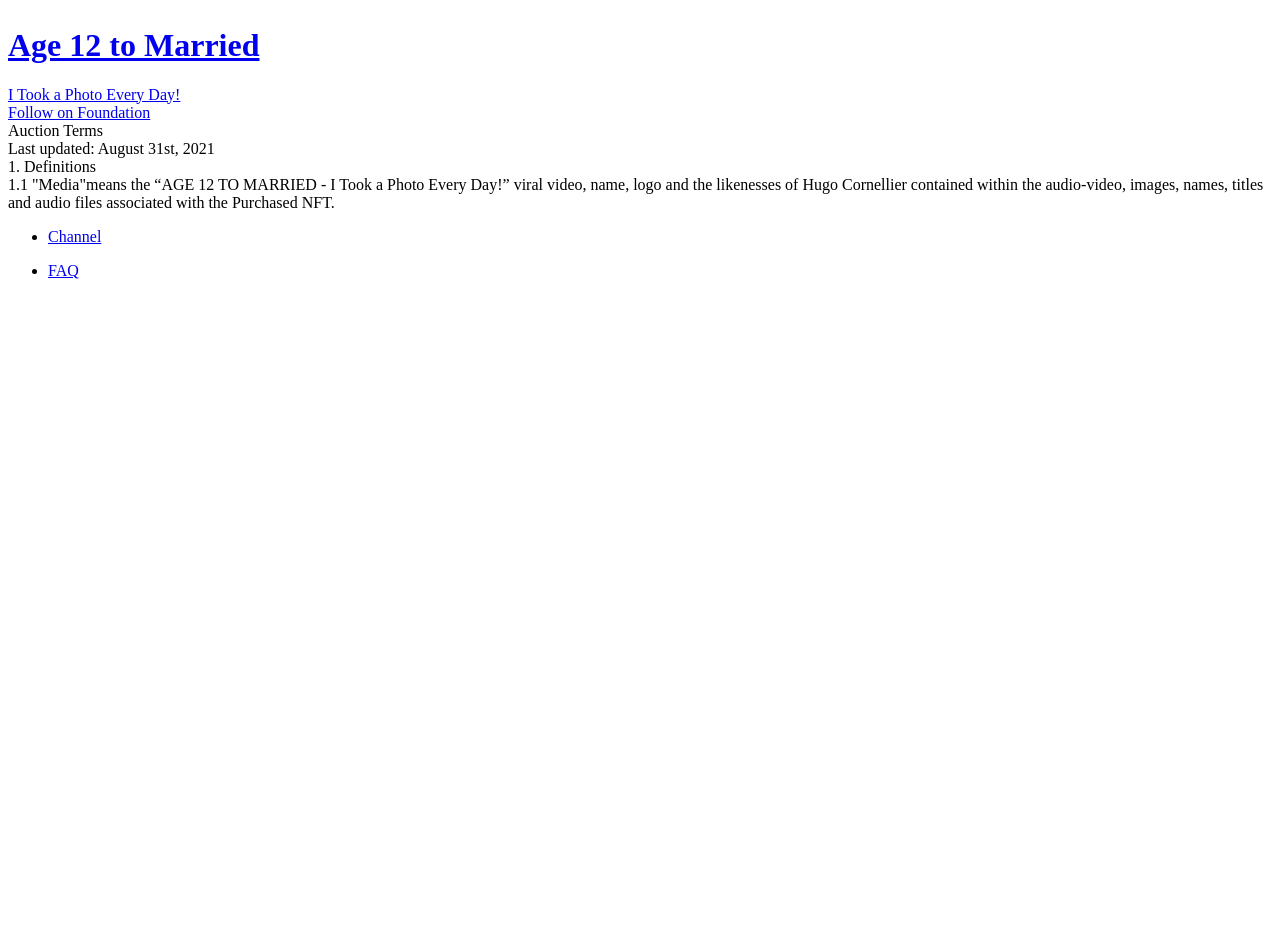
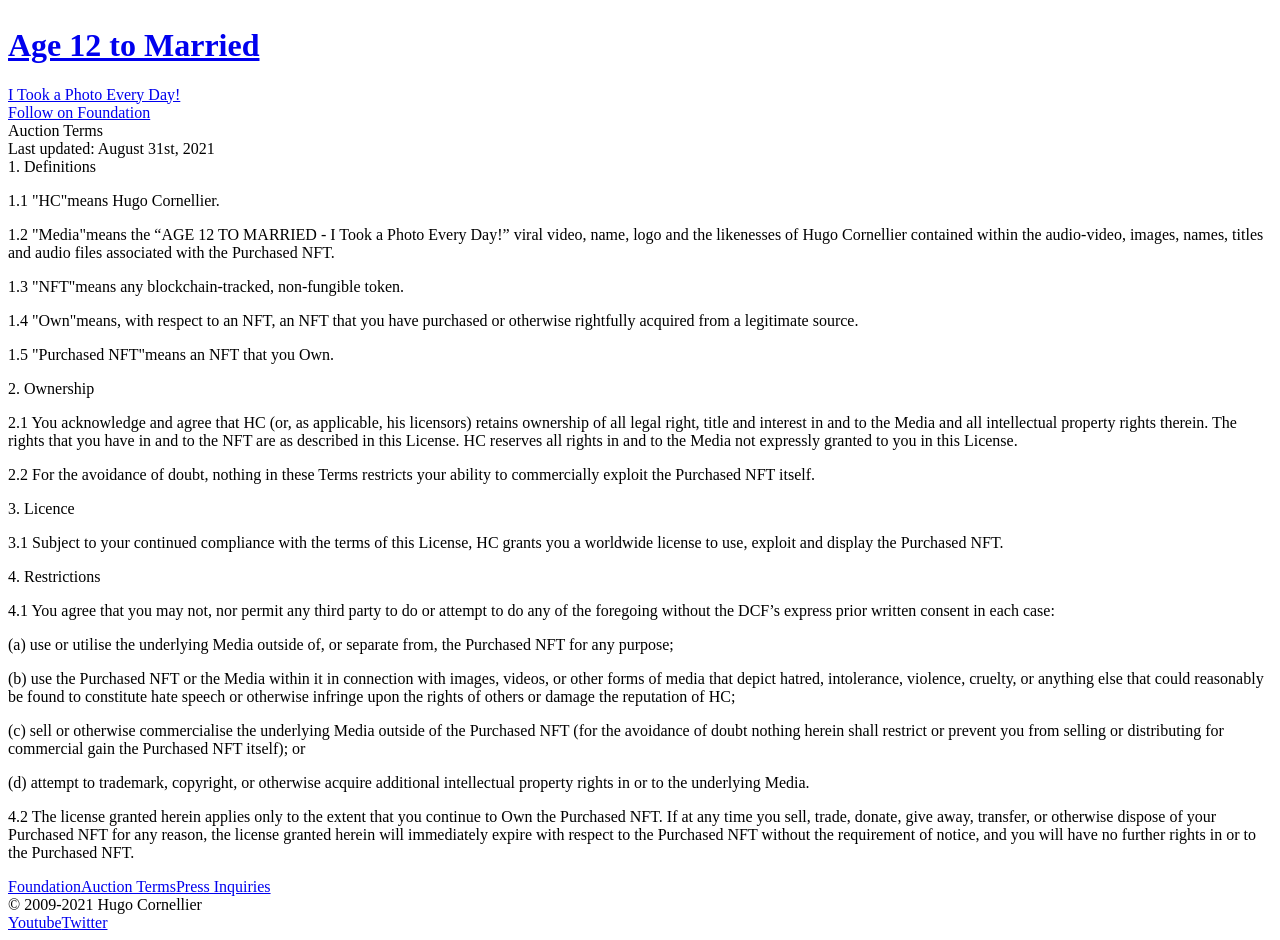
Before and after one commit to ScienceMoo/tailwind-website, a Next.js app: page /auctionTerms in a window 1280 px wide. Shown: the part 800-1740 px from the top of the page. Before the commit the page ends 1096 px from the top, so only its background shows below. Built offline with nearby package versions, Linux system fonts and the light colour scheme.

Commit message:
update auction terms

```diff
--- a/pages/_app.js
+++ b/pages/_app.js
@@ -1,7 +1,13 @@
-import 'tailwindcss/tailwind.css'
+import "tailwindcss/tailwind.css";
+import Header from "./header";
 
 function MyApp({ Component, pageProps }) {
-  return <Component {...pageProps} />
+  return (
+    <>
+      <Header />
+      <Component {...pageProps} />
+    </>
+  );
 }
 
-export default MyApp
+export default MyApp;
--- a/pages/auctionTerms.js
+++ b/pages/auctionTerms.js
@@ -1,5 +1,5 @@
 import Head from "next/head";
-import Header from "./header";
+import Footer from "./footer";
 
 export default function AuctionTerms() {
   return (
@@ -9,59 +9,159 @@ export default function AuctionTerms() {
         <link rel="icon" href="/favicon.ico" />
       </Head>
 
-      <main className="flex flex-col justify-start items-start w-full flex-1 text-center">
-        <Header />
-
-        <div className="border-b-2 pb-4 mb-4 mt-4">
-          <div className="text-4xl">Auction Terms</div>
-          <div>Last updated: August 31st, 2021</div>
+      <main className="flex flex-col justify-start items-start w-full flex-1">
+        <div className="w-full pb-2 mb-4 mt-4">
+          <div className="text-3xl">Auction Terms</div>
+          <div className="text-sm">Last updated: August 31st, 2021</div>
         </div>
 
-        <div className="text-3xl font-bold">1. Definitions</div>
+        <div className="text-2xl font-bold mb-4 mt-2">1. Definitions</div>
 
-        <div>
-          <span className="pl-4 text-md mt-2 font-bold text-left">
-            1.1 "Media"
+        <div className="pl-4">
+          <p className="mb-1">
+            <span className="text-sm mt-2 font-bold text-left">1.1 "HC"</span>
+            <span className="text-sm mt-2 text-left">
+              means Hugo Cornellier.
             </span>
-          <span className="pl-4 text-md mt-2 text-left">
+          </p>
+
+          <p className="mb-1">
+            <span className="text-sm mt-2 font-bold text-left">
+              1.2 "Media"
+            </span>
+            <span className="text-sm mt-2 text-left">
               means the “AGE 12 TO MARRIED - I Took a Photo Every Day!” viral
               video, name, logo and the likenesses of Hugo Cornellier contained
               within the audio-video, images, names, titles and audio files
               associated with the Purchased NFT.
             </span>
+          </p>
+
+          <p className="mb-1">
+            <span className="text-sm mt-2 font-bold text-left">1.3 "NFT"</span>
+            <span className="text-sm mt-2 text-left">
+              means any blockchain-tracked, non-fungible token.
+            </span>
+          </p>
+
+          <p className="mb-1">
+            <span className="text-sm mt-2 font-bold text-left">1.4 "Own"</span>
+            <span className="text-sm mt-2 text-left">
+              means, with respect to an NFT, an NFT that you have purchased or
+              otherwise rightfully acquired from a legitimate source.
+            </span>
+          </p>
+
+          <p className="mb-1">
+            <span className="text-sm mt-2 font-bold text-left">
+              1.5 "Purchased NFT"
+            </span>
+            <span className="text-sm mt-2 text-left">
+              means an NFT that you Own.
+            </span>
+          </p>
         </div>
+
+        <div className="text-2xl font-bold mb-4 mt-6">2. Ownership</div>
+
+        <div className="pl-4">
+          <p>
+            <span className="text-sm mt-2 font-bold text-left">2.1 </span>
+            <span className="text-sm mt-2 text-left">
+              You acknowledge and agree that HC (or, as applicable, his
+              licensors) retains ownership of all legal right, title and
+              interest in and to the Media and all intellectual property rights
+              therein. The rights that you have in and to the NFT are as
+              described in this License. HC reserves all rights in and to the
+              Media not expressly granted to you in this License.
+            </span>
+          </p>
+
+          <p>
+            <span className="text-sm mt-2 font-bold text-left">2.2 </span>
+            <span className="text-sm mt-2 text-left">
+              For the avoidance of doubt, nothing in these Terms restricts your
+              ability to commercially exploit the Purchased NFT itself.
+            </span>
+          </p>
+        </div>
+
+        <div className="text-2xl font-bold mb-4 mt-6">3. Licence</div>
+
+        <div className="pl-4">
+          <p>
+            <span className="text-sm mt-2 font-bold text-left">3.1 </span>
+            <span className="text-sm mt-2 text-left">
+              Subject to your continued compliance with the terms of this
+              License, HC grants you a worldwide license to use, exploit and
+              display the Purchased NFT.
+            </span>
+          </p>
+        </div>
+
+        <div className="text-2xl font-bold mb-4 mt-6">4. Restrictions</div>
+
+        <div className="pl-4">
+          <p>
+            <span className="text-sm mt-2 font-bold text-left">4.1 </span>
+            <span className="text-sm mt-2 text-left">
+              You agree that you may not, nor permit any third party to do or
+              attempt to do any of the foregoing without the DCF’s express prior
+              written consent in each case:
+            </span>
+          </p>
+
+          <div className="pl-6">
+            <p>
+              <span className="text-sm mt-2 text-left">
+                (a) use or utilise the underlying Media outside of, or separate
+                from, the Purchased NFT for any purpose;
+              </span>
+            </p>
+            <p>
+              <span className="text-sm mt-2 text-left">
+                (b) use the Purchased NFT or the Media within it in connection
+                with images, videos, or other forms of media that depict hatred,
+                intolerance, violence, cruelty, or anything else that could
+                reasonably be found to constitute hate speech or otherwise
+                infringe upon the rights of others or damage the reputation of
+                HC;
+              </span>
+            </p>
+            <p>
+              <span className="text-sm mt-2 text-left">
+                (c) sell or otherwise commercialise the underlying Media outside
+                of the Purchased NFT (for the avoidance of doubt nothing herein
+                shall restrict or prevent you from selling or distributing for
+                commercial gain the Purchased NFT itself); or
+              </span>
+            </p>
+
+            <p>
+              <span className="text-sm mt-2 text-left">
+                (d) attempt to trademark, copyright, or otherwise acquire
+                additional intellectual property rights in or to the underlying
+                Media.
+              </span>
+            </p>
+          </div>
+
+          <p>
+            <span className="text-sm mt-2 font-bold text-left">4.2 </span>
+            <span className="text-sm mt-2 text-left">
+              The license granted herein applies only to the extent that you
+              continue to Own the Purchased NFT. If at any time you sell, trade,
+              donate, give away, transfer, or otherwise dispose of your
+              Purchased NFT for any reason, the license granted herein will
+              immediately expire with respect to the Purchased NFT without the
+              requirement of notice, and you will have no further rights in or
+              to the Purchased NFT.
+            </span>
+          </p>
+        </div>
+
+        <Footer />
       </main>
-
-      <footer className="flex items-center justify-between w-full h-24 border-t">
-        <div>
-          <ul>
-            <li>
-              <a
-                className="flex items-center justify-center"
-                href="https://www.youtube.com/channel/UCiEBv40OQ7zB68aK3lltQMg"
-                target="_blank"
-                rel="noopener noreferrer"
-              >
-                Channel
-              </a>
-            </li>
-          </ul>
-        </div>
-        <div>
-          <ul>
-            <li>
-              <a
-                className="flex items-center justify-center"
-                href="/faq"
-                target="_blank"
-                rel="noopener noreferrer"
-              >
-                FAQ
-              </a>
-            </li>
-          </ul>
-        </div>
-      </footer>
     </div>
   );
 }
--- /dev/null
+++ b/pages/footer.js
@@ -0,0 +1,47 @@
+export default function Footer() {
+  return (
+    <>
+      <footer className="mt-12 flex items-start justify-between w-full h-24 border-t">
+        <div>
+          <a
+            className="flex items-center justify-center"
+            href="https://foundation.app/@hugocornellier"
+            target="_blank"
+            rel="noopener noreferrer"
+          >
+            Foundation
+          </a>
+
+          <a
+            className="flex items-center justify-center"
+            href="/auctionTerms"
+            target="_blank"
+            rel="noopener noreferrer"
+          >
+            Auction Terms
+          </a>
+          <a href="mailto:hugo.cornellier@gmail.com">Press Inquiries</a>
+        </div>
+        <div>
+          <div>© 2009-2021 Hugo Cornellier</div>
+          <a
+            className="flex items-center justify-center"
+            href="https://www.youtube.com/channel/UCiEBv40OQ7zB68aK3lltQMg"
+            target="_blank"
+            rel="noopener noreferrer"
+          >
+            Youtube
+          </a>
+          <a
+            className="flex items-center justify-center"
+            href="https://www.youtube.com/channel/UCiEBv40OQ7zB68aK3lltQMg"
+            target="_blank"
+            rel="noopener noreferrer"
+          >
+            Twitter
+          </a>
+        </div>
+      </footer>
+    </>
+  );
+}
```
Also changed, not shown: pages/index.js (+16 -46 lines). Lines whose indentation alone changed are shown as unchanged.
